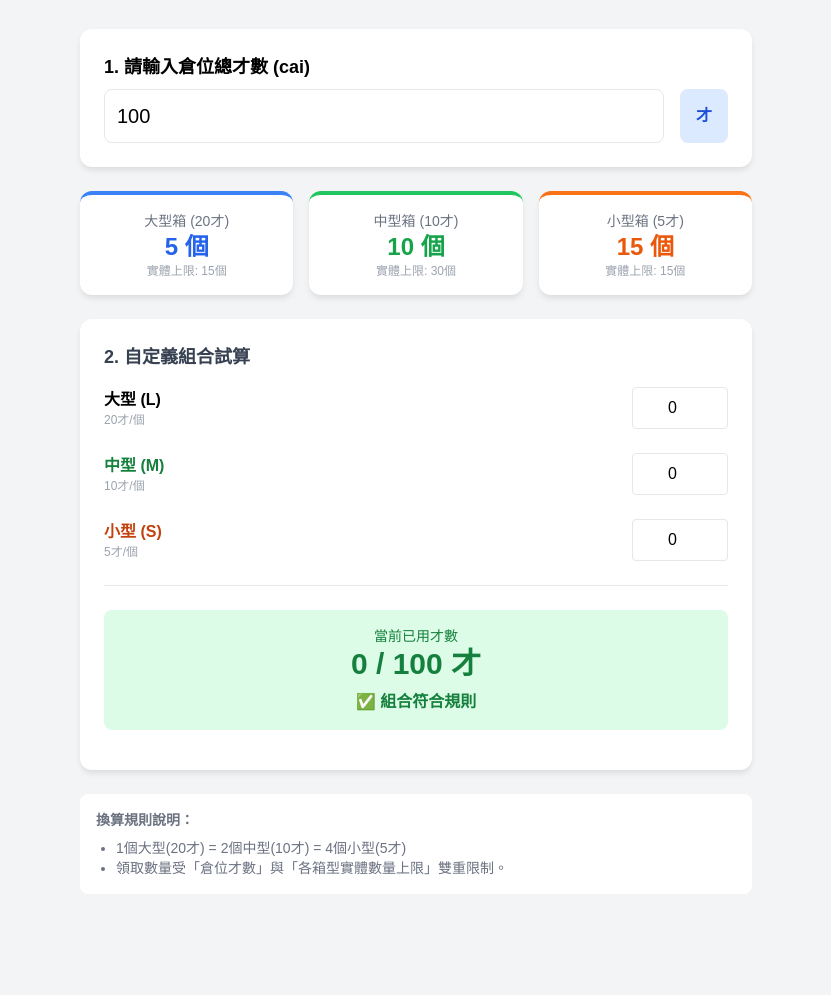
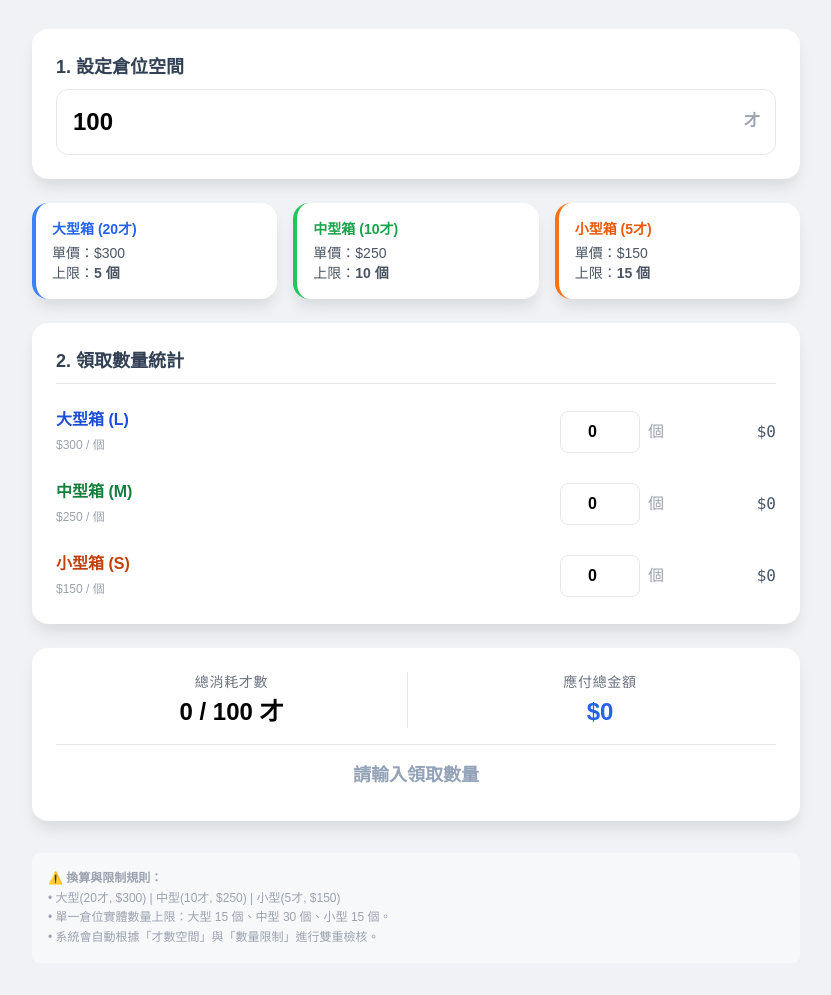
Before and after one commit to redbay612/Storage-space-plastic-box-conversion-tool, a plain HTML site: page index.html in a window 1280 px wide. Shown: the part 103-1098 px from the top of the page, without its empty margins (224-1055 px from the left). Before the commit the page ends 1029 px from the top, so only its background shows below. Drawn offline with nearby package versions, Linux system fonts and the light colour scheme.

Commit message:
Add files via upload

```diff
--- a/index.html
+++ b/index.html
@@ -3,171 +3,217 @@
 <head>
     <meta charset="UTF-8">
     <meta name="viewport" content="width=device-width, initial-scale=1.0">
-    <title>倉位塑膠箱換算工具</title>
+    <title>倉位塑膠箱換算與成本統計</title>
     <script src="https://cdn.tailwindcss.com"></script>
     <style>
-        body { background-color: #f3f4f6; font-family: 'PingFang TC', 'Microsoft JhengHei', sans-serif; }
-        .card { background: white; border-radius: 12px; box-shadow: 0 4px 6px -1px rgba(0,0,0,0.1); }
+        body { background-color: #f0f2f5; font-family: 'PingFang TC', 'Microsoft JhengHei', sans-serif; }
+        .card { background: white; border-radius: 16px; box-shadow: 0 10px 15px -3px rgba(0,0,0,0.1); }
+        .input-group:focus-within { border-color: #3b82f6; ring: 2px; }
     </style>
 </head>
 <body class="p-4 md:p-8">
 
-    <div class="max-w-2xl mx-auto">
+    <div class="max-w-3xl mx-auto">
         <header class="text-center mb-8">
-            <h1 class="text-3xl font-bold text-blue-700">📦 倉位塑膠箱換算工具</h1>
-            <p class="text-gray-500 mt-2">輸入倉位才數，快速計算可領取的箱子組合</p>
+            <h1 class="text-3xl font-bold text-slate-800">📦 倉位箱體換算 & 統計</h1>
+            <p class="text-slate-500 mt-2">自動計算才數上限、實體限制與領取總金額</p>
         </header>
 
         <!-- 第一步：輸入總才數 -->
         <div class="card p-6 mb-6">
-            <label class="block text-lg font-semibold mb-2">1. 請輸入倉位總才數 (cai)</label>
+            <label class="block text-lg font-semibold mb-2 text-slate-700">1. 設定倉位空間</label>
             <div class="flex gap-4">
-                <input type="number" id="totalCapacity" value="100" class="w-full p-3 border rounded-lg text-xl focus:ring-2 focus:ring-blue-500 outline-none" placeholder="例如: 100">
-                <div class="bg-blue-100 text-blue-700 px-4 py-2 rounded-lg flex items-center font-bold">才</div>
+                <div class="relative flex-1">
+                    <input type="number" id="totalCapacity" value="100" class="w-full p-4 border rounded-xl text-2xl font-bold focus:ring-4 focus:ring-blue-100 outline-none transition-all" placeholder="輸入總才數">
+                    <span class="absolute right-4 top-5 text-gray-400 font-bold">才</span>
+                </div>
             </div>
         </div>
 
-        <!-- 第二步：規則顯示與上限 -->
-        <div class="grid grid-cols-1 md:grid-cols-3 gap-4 mb-6">
-            <div class="card p-4 text-center border-t-4 border-blue-500">
-                <div class="text-gray-500 text-sm">大型箱 (20才)</div>
-                <div id="maxL" class="text-2xl font-bold text-blue-600">--</div>
-                <div class="text-xs text-gray-400">實體上限: 15個</div>
+        <!-- 第二步：規則與上限顯示 -->
+        <div class="grid grid-cols-1 md:grid-cols-3 gap-4 mb-6 text-sm">
+            <div class="card p-4 border-l-4 border-blue-500">
+                <div class="font-bold text-blue-600 mb-1">大型箱 (20才)</div>
+                <div class="text-gray-600">單價：$300</div>
+                <div class="text-gray-600">上限：<span id="maxL" class="font-bold">--</span></div>
             </div>
-            <div class="card p-4 text-center border-t-4 border-green-500">
-                <div class="text-gray-500 text-sm">中型箱 (10才)</div>
-                <div id="maxM" class="text-2xl font-bold text-green-600">--</div>
-                <div class="text-xs text-gray-400">實體上限: 30個</div>
+            <div class="card p-4 border-l-4 border-green-500">
+                <div class="font-bold text-green-600 mb-1">中型箱 (10才)</div>
+                <div class="text-gray-600">單價：$250</div>
+                <div class="text-gray-600">上限：<span id="maxM" class="font-bold">--</span></div>
             </div>
-            <div class="card p-4 text-center border-t-4 border-orange-500">
-                <div class="text-gray-500 text-sm">小型箱 (5才)</div>
-                <div id="maxS" class="text-2xl font-bold text-orange-600">--</div>
-                <div class="text-xs text-gray-400">實體上限: 15個</div>
+            <div class="card p-4 border-l-4 border-orange-500">
+                <div class="font-bold text-orange-600 mb-1">小型箱 (5才)</div>
+                <div class="text-gray-600">單價：$150</div>
+                <div class="text-gray-600">上限：<span id="maxS" class="font-bold">--</span></div>
             </div>
         </div>
 
-        <!-- 第三步：自由配 -->
-        <div class="card p-6">
-            <h2 class="text-lg font-semibold mb-4 text-gray-700">2. 自定義組合試算</h2>
+        <!-- 第三步：自定義組合 -->
+        <div class="card p-6 mb-6">
+            <h2 class="text-lg font-semibold mb-6 text-slate-700 border-b pb-2">2. 領取數量統計</h2>
 
             <div class="space-y-6">
                 <!-- 大 -->
-                <div class="flex items-center justify-between">
-                    <div>
-                        <span class="font-bold">大型 (L)</span>
-                        <p class="text-xs text-gray-400">20才/個</p>
+                <div class="flex items-center gap-4">
+                    <div class="flex-1">
+                        <span class="font-bold block text-blue-700">大型箱 (L)</span>
+                        <span class="text-xs text-gray-400">$300 / 個</span>
                     </div>
-                    <input type="number" id="inputL" value="0" min="0" class="w-24 p-2 border rounded text-center">
+                    <div class="flex items-center gap-2">
+                        <input type="number" id="inputL" value="0" min="0" class="w-20 p-2 border rounded-lg text-center font-bold">
+                        <span class="text-gray-400">個</span>
+                    </div>
+                    <div class="w-24 text-right font-mono text-slate-600" id="subtotalL">$0</div>
                 </div>
                 <!-- 中 -->
-                <div class="flex items-center justify-between">
-                    <div>
-                        <span class="font-bold text-green-700">中型 (M)</span>
-                        <p class="text-xs text-gray-400">10才/個</p>
+                <div class="flex items-center gap-4">
+                    <div class="flex-1">
+                        <span class="font-bold block text-green-700">中型箱 (M)</span>
+                        <span class="text-xs text-gray-400">$250 / 個</span>
                     </div>
-                    <input type="number" id="inputM" value="0" min="0" class="w-24 p-2 border rounded text-center">
+                    <div class="flex items-center gap-2">
+                        <input type="number" id="inputM" value="0" min="0" class="w-20 p-2 border rounded-lg text-center font-bold">
+                        <span class="text-gray-400">個</span>
+                    </div>
+                    <div class="w-24 text-right font-mono text-slate-600" id="subtotalM">$0</div>
                 </div>
                 <!-- 小 -->
-                <div class="flex items-center justify-between">
-                    <div>
-                        <span class="font-bold text-orange-700">小型 (S)</span>
-                        <p class="text-xs text-gray-400">5才/個</p>
+                <div class="flex items-center gap-4">
+                    <div class="flex-1">
+                        <span class="font-bold block text-orange-700">小型箱 (S)</span>
+                        <span class="text-xs text-gray-400">$150 / 個</span>
                     </div>
-                    <input type="number" id="inputS" value="0" min="0" class="w-24 p-2 border rounded text-center">
+                    <div class="flex items-center gap-2">
+                        <input type="number" id="inputS" value="0" min="0" class="w-20 p-2 border rounded-lg text-center font-bold">
+                        <span class="text-gray-400">個</span>
+                    </div>
+                    <div class="w-24 text-right font-mono text-slate-600" id="subtotalS">$0</div>
+                </div>
+            </div>
+        </div>
+
+        <!-- 結果統計看板 -->
+        <div id="resultCard" class="card p-6 border-2 transition-all duration-300">
+            <div class="grid grid-cols-2 gap-4">
+                <div class="text-center border-r">
+                    <div class="text-sm text-gray-500 uppercase tracking-wider">總消耗才數</div>
+                    <div id="usedCai" class="text-2xl font-black mt-1">0 / 100 才</div>
+                </div>
+                <div class="text-center">
+                    <div class="text-sm text-gray-500 uppercase tracking-wider">應付總金額</div>
+                    <div id="totalPrice" class="text-2xl font-black mt-1 text-blue-600">$0</div>
                 </div>
             </div>
 
-            <hr class="my-6">
-
-            <!-- 結果顯示 -->
-            <div id="resultCard" class="p-4 rounded-lg text-center transition-colors">
-                <div class="text-sm">當前已用才數</div>
-                <div id="usedCai" class="text-3xl font-black">0</div>
-                <div id="statusText" class="mt-2 font-bold"></div>
-            </div>
-
-            <div id="limitWarnings" class="mt-4 space-y-1"></div>
+            <div id="statusText" class="mt-4 pt-4 border-t text-center font-bold text-lg"></div>
+            <div id="limitWarnings" class="mt-2 space-y-1"></div>
         </div>
 
-        <div class="mt-6 text-sm text-gray-500 bg-white p-4 rounded-lg">
-            <strong>換算規則說明：</strong>
-            <ul class="list-disc ml-5 mt-2">
-                <li>1個大型(20才) = 2個中型(10才) = 4個小型(5才)</li>
-                <li>領取數量受「倉位才數」與「各箱型實體數量上限」雙重限制。</li>
-            </ul>
-        </div>
+        <footer class="mt-8 text-xs text-gray-400 leading-relaxed bg-white/50 p-4 rounded-lg">
+            <strong>⚠️ 換算與限制規則：</strong><br>
+            • 大型(20才, $300) | 中型(10才, $250) | 小型(5才, $150)<br>
+            • 單一倉位實體數量上限：大型 15 個、中型 30 個、小型 15 個。<br>
+            • 系統會自動根據「才數空間」與「數量限制」進行雙重檢核。
+        </footer>
     </div>
 
     <script>
         const config = {
-            L: { cai: 20, limit: 15 },
-            M: { cai: 10, limit: 30 },
-            S: { cai: 5, limit: 15 }
+            L: { cai: 20, limit: 15, price: 300 },
+            M: { cai: 10, limit: 30, price: 250 },
+            S: { cai: 5, limit: 15, price: 150 }
         };
 
-        const totalInput = document.getElementById('totalCapacity');
-        const inputL = document.getElementById('inputL');
-        const inputM = document.getElementById('inputM');
-        const inputS = document.getElementById('inputS');
+        const elements = {
+            totalCapacity: document.getElementById('totalCapacity'),
+            inputL: document.getElementById('inputL'),
+            inputM: document.getElementById('inputM'),
+            inputS: document.getElementById('inputS'),
+            maxL: document.getElementById('maxL'),
+            maxM: document.getElementById('maxM'),
+            maxS: document.getElementById('maxS'),
+            subtotalL: document.getElementById('subtotalL'),
+            subtotalM: document.getElementById('subtotalM'),
+            subtotalS: document.getElementById('subtotalS'),
+            usedCai: document.getElementById('usedCai'),
+            totalPrice: document.getElementById('totalPrice'),
+            resultCard: document.getElementById('resultCard'),
+            statusText: document.getElementById('statusText'),
+            warnings: document.getElementById('limitWarnings')
+        };
 
-        function calculate() {
-            const total = parseFloat(totalInput.value) || 0;
+        function updateUI() {
+            const totalCaiLimit = parseFloat(elements.totalCapacity.value) || 0;
 
-            // 1. 計算純領取的物理上限
-            // 公式：取 (才數/單個才數) 與 (實體上限) 的最小值
-            const maxL = Math.min(Math.floor(total / config.L.cai), config.L.limit);
-            const maxM = Math.min(Math.floor(total / config.M.cai), config.M.limit);
-            const maxS = Math.min(Math.floor(total / config.S.cai), config.S.limit);
+            // 1. 計算單項上限顯示
+            elements.maxL.innerText = Math.min(Math.floor(totalCaiLimit / config.L.cai), config.L.limit) + ' 個';
+            elements.maxM.innerText = Math.min(Math.floor(totalCaiLimit / config.M.cai), config.M.limit) + ' 個';
+            elements.maxS.innerText = Math.min(Math.floor(totalCaiLimit / config.S.cai), config.S.limit) + ' 個';
 
-            document.getElementById('maxL').innerText = maxL + ' 個';
-            document.getElementById('maxM').innerText = maxM + ' 個';
-            document.getElementById('maxS').innerText = maxS + ' 個';
+            // 2. 獲取目前輸入數值
+            const valL = parseInt(elements.inputL.value) || 0;
+            const valM = parseInt(elements.inputM.value) || 0;
+            const valS = parseInt(elements.inputS.value) || 0;
 
-            // 2. 計算目前組合
-            const valL = parseInt(inputL.value) || 0;
-            const valM = parseInt(inputM.value) || 0;
-            const valS = parseInt(inputS.value) || 0;
+            // 3. 計算費用小計
+            const costL = valL * config.L.price;
+            const costM = valM * config.M.price;
+            const costS = valS * config.S.price;
+            elements.subtotalL.innerText = '$' + costL.toLocaleString();
+            elements.subtotalM.innerText = '$' + costM.toLocaleString();
+            elements.subtotalS.innerText = '$' + costS.toLocaleString();
 
-            const used = (valL * config.L.cai) + (valM * config.M.cai) + (valS * config.S.cai);
+            // 4. 計算總計
+            const usedCai = (valL * config.L.cai) + (valM * config.M.cai) + (valS * config.S.cai);
+            const totalPrice = costL + costM + costS;
 
-            const usedCaiEl = document.getElementById('usedCai');
-            const resultCard = document.getElementById('resultCard');
-            const statusText = document.getElementById('statusText');
-            const warnings = document.getElementById('limitWarnings');
+            elements.usedCai.innerText = `${usedCai} / ${totalCaiLimit} 才`;
+            elements.totalPrice.innerText = '$' + totalPrice.toLocaleString();
 
-            usedCaiEl.innerText = `${used} / ${total} 才`;
-            warnings.innerHTML = '';
+            // 5. 規則驗證
+            elements.warnings.innerHTML = '';
+            let isOver = usedCai > totalCaiLimit;
 
-            // 檢查是否超過總才數
-            let isOver = used > total;
+            if (usedCai > totalCaiLimit) addWarning(`才數超標 (超過 ${usedCai - totalCaiLimit} 才)`);
+            if (valL > config.L.limit) { addWarning(`大型箱超過 15 個上限`); isOver = true; }
+            if (valM > config.M.limit) { addWarning(`中型箱超過 30 個上限`); isOver = true; }
+            if (valS > config.S.limit) { addWarning(`小型箱超過 15 個上限`); isOver = true; }
 
-            // 檢查是否超過個別數量上限
-            if (valL > config.L.limit) { addWarning('大型箱超過 15 個上限'); isOver = true; }
-            if (valM > config.M.limit) { addWarning('中型箱超過 30 個上限'); isOver = true; }
-            if (valS > config.S.limit) { addWarning('小型箱超過 15 個上限'); isOver = true; }
-
+            // 6. 更新狀態樣式
             if (isOver) {
-                resultCard.className = 'p-4 rounded-lg text-center bg-red-100 text-red-700';
-                statusText.innerText = '⚠️ 超過領取上限';
+                elements.resultCard.classList.remove('border-transparent', 'bg-green-50');
+                elements.resultCard.classList.add('border-red-500', 'bg-red-50');
+                elements.statusText.innerText = '⚠️ 無法領取：超過限制';
+                elements.statusText.className = 'mt-4 pt-4 border-t text-center font-bold text-lg text-red-600';
+            } else if (usedCai === 0) {
+                elements.resultCard.className = 'card p-6 border-transparent transition-all';
+                elements.statusText.innerText = '請輸入領取數量';
+                elements.statusText.className = 'mt-4 pt-4 border-t text-center font-bold text-lg text-slate-400';
             } else {
-                resultCard.className = 'p-4 rounded-lg text-center bg-green-100 text-green-700';
-                statusText.innerText = '✅ 組合符合規則';
+                elements.resultCard.classList.remove('border-red-500', 'bg-red-50');
+                elements.resultCard.classList.add('border-green-500', 'bg-green-50');
+                elements.statusText.innerText = '✅ 組合正確，准予領取';
+                elements.statusText.className = 'mt-4 pt-4 border-t text-center font-bold text-lg text-green-600';
             }
         }
 
         function addWarning(msg) {
             const div = document.createElement('div');
-            div.className = 'text-xs text-red-500 font-bold';
-            div.innerText = '• ' + msg;
-            document.getElementById('limitWarnings').appendChild(div);
+            div.className = 'text-sm text-red-500 font-semibold text-center';
+            div.innerText = msg;
+            elements.warnings.appendChild(div);
         }
 
-        [totalInput, inputL, inputM, inputS].forEach(el => {
-            el.addEventListener('input', calculate);
+        // 監聽所有輸入欄位
+        Object.values(elements).forEach(el => {
+            if(el.tagName === 'INPUT') {
+                el.addEventListener('input', updateUI);
+            }
         });
 
         // 初始化
-        calculate();
+        updateUI();
     </script>
 </body>
 </html>
```
